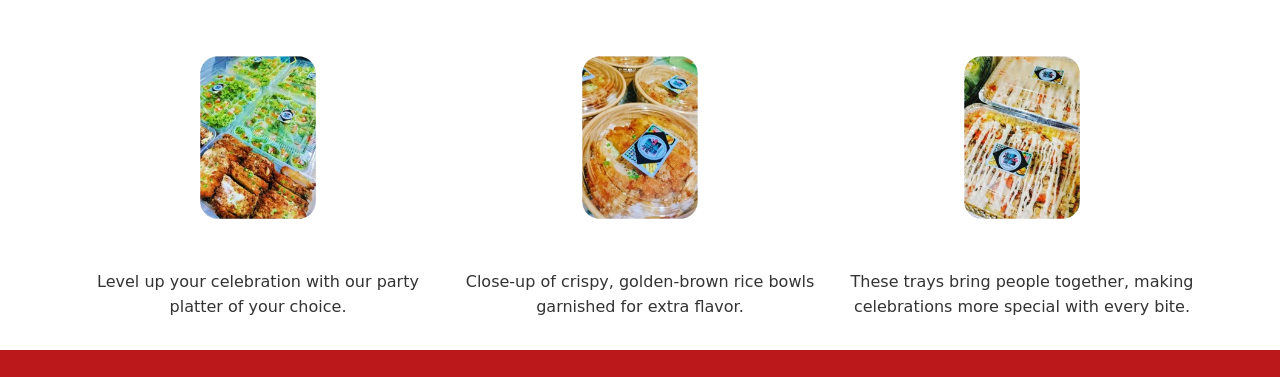
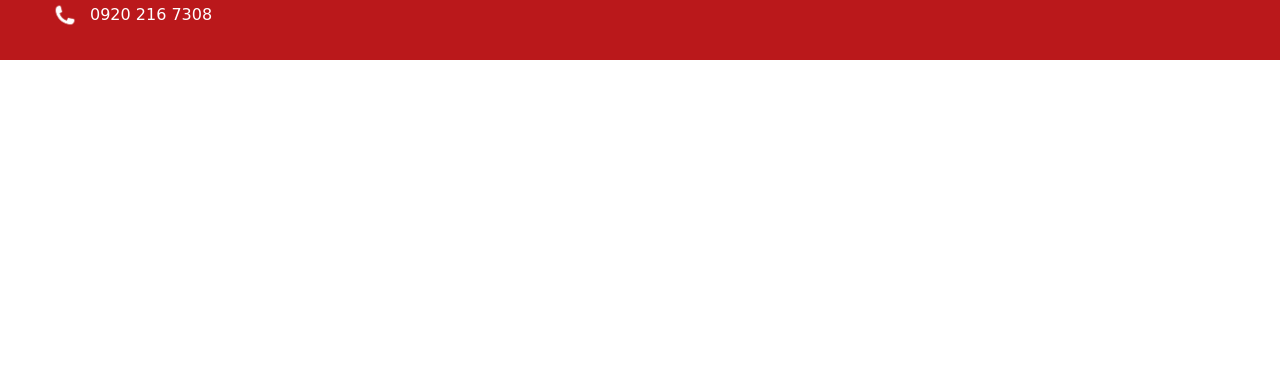
Before and after one commit to rheaanne/Meneshu, a website: page home/index.html in a window 1280 px wide. Shown: the part 724-1101 px from the top of the page. After the commit the page ends 800 px from the top, so only its background shows below. Drawn offline with nearby package versions, Linux system fonts and the light colour scheme; a web font is replaced by a local one.

Commit message:
change font-color

```diff
--- a/home/css/menu.css
+++ b/home/css/menu.css
@@ -196,7 +196,7 @@ body {
 }
 
 .menu-card h3 {
-    color: var(--primary);
+    color: var(--text-light);
     padding: var(--space-xs);
     font-size: 1.2rem;
     text-align: center;
--- a/home/index.html
+++ b/home/index.html
@@ -36,24 +36,7 @@
         </div>
     </section>
 
-    <!-- Featured Menu -->
-    <section class="featured-menu">
-        <h2>Featured Menu</h2>
-        <div class="menu-items">
-            <div class="menu-item">
-                <img src="images/Secpage1.png" alt="Party platter">
-                <p>Level up your celebration with our party platter of your choice.</p>
-            </div>
-            <div class="menu-item">
-                <img src="images/Secpage2.png" alt="Crispy rice bowls">
-                <p>Close-up of crispy, golden-brown rice bowls garnished for extra flavor.</p>
-            </div>
-            <div class="menu-item">
-                <img src="images/Secpage3.png" alt="Celebration trays">
-                <p>These trays bring people together, making celebrations more special with every bite.</p>
-            </div>
-        </div>
-    </section>
+
 
     <!-- Footer -->
     <footer>
```
